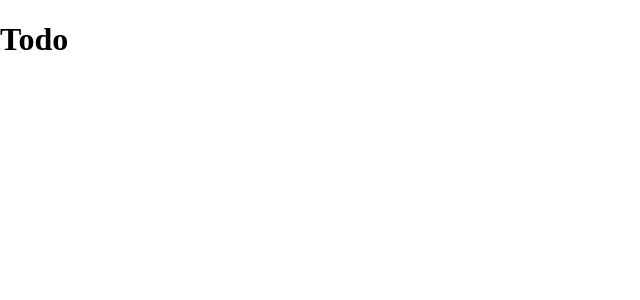
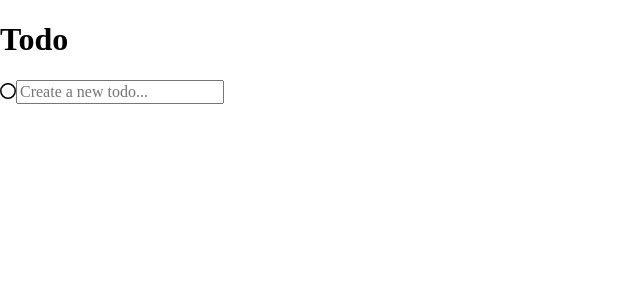
Before and after one commit to tlanettepollard/ToDoApp-TLP, a React (Create React App) app: page / in a window 1280 px wide. Shown: the top 300 px of the page, without its empty margins (0-640 px from the left). Built offline with nearby package versions, Linux system fonts and the light colour scheme; the HTML template or start-up script is replaced by a standard one.

Commit message:
Added form to Header

```diff
--- a/package.json
+++ b/package.json
@@ -6,6 +6,7 @@
     "@fortawesome/fontawesome-svg-core": "^1.3.0",
     "@fortawesome/free-regular-svg-icons": "^6.0.0",
     "@fortawesome/free-solid-svg-icons": "^6.0.0",
+    "@fortawesome/react-fontawesome": "^0.1.17",
     "react": "^16.9.0",
     "react-dom": "^16.9.0",
     "react-scripts": "^5.0.0",
--- a/src/App.js
+++ b/src/App.js
@@ -6,9 +6,11 @@ import { Header } from './index';
 
 function App() {
   return (
-    <div className="App">
+
+    <div className="container">
       <Header />
     </div>
+
   );
 }
 
--- a/src/components/Header.jsx
+++ b/src/components/Header.jsx
@@ -1,4 +1,6 @@
 import React from 'react';
+import { FontAwesomeIcon } from '@fortawesome/react-fontawesome';
+import { faCircle } from '@fortawesome/free-regular-svg-icons';
 
 const Header = () => {
     return (
@@ -6,7 +8,18 @@ const Header = () => {
             <header className="header-container">
                 <h1>Todo</h1>
                 <form>
+                    <FontAwesomeIcon
+                        className='input-icon'
+                        icon={faCircle}
+                    />
 
+                    <input
+                        className='input add-task'
+                        type='text'
+                        name='text'
+                        autocomplete='off'
+                        placeholder='Create a new todo...'
+                    />
                 </form>
             </header>
         </div>
```
Also changed, not shown: 1 other file (tests, documents, lock files or other folders).
